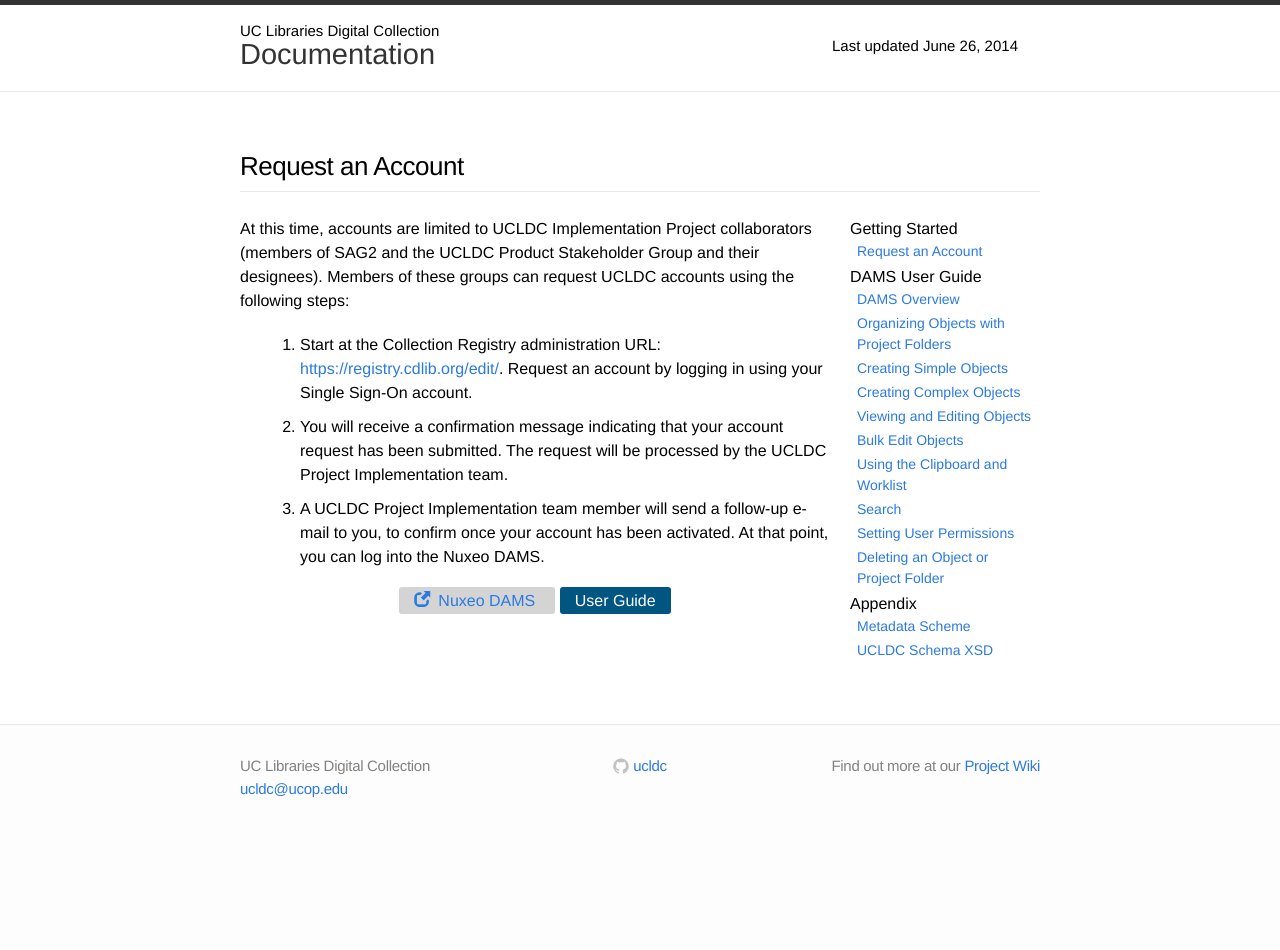
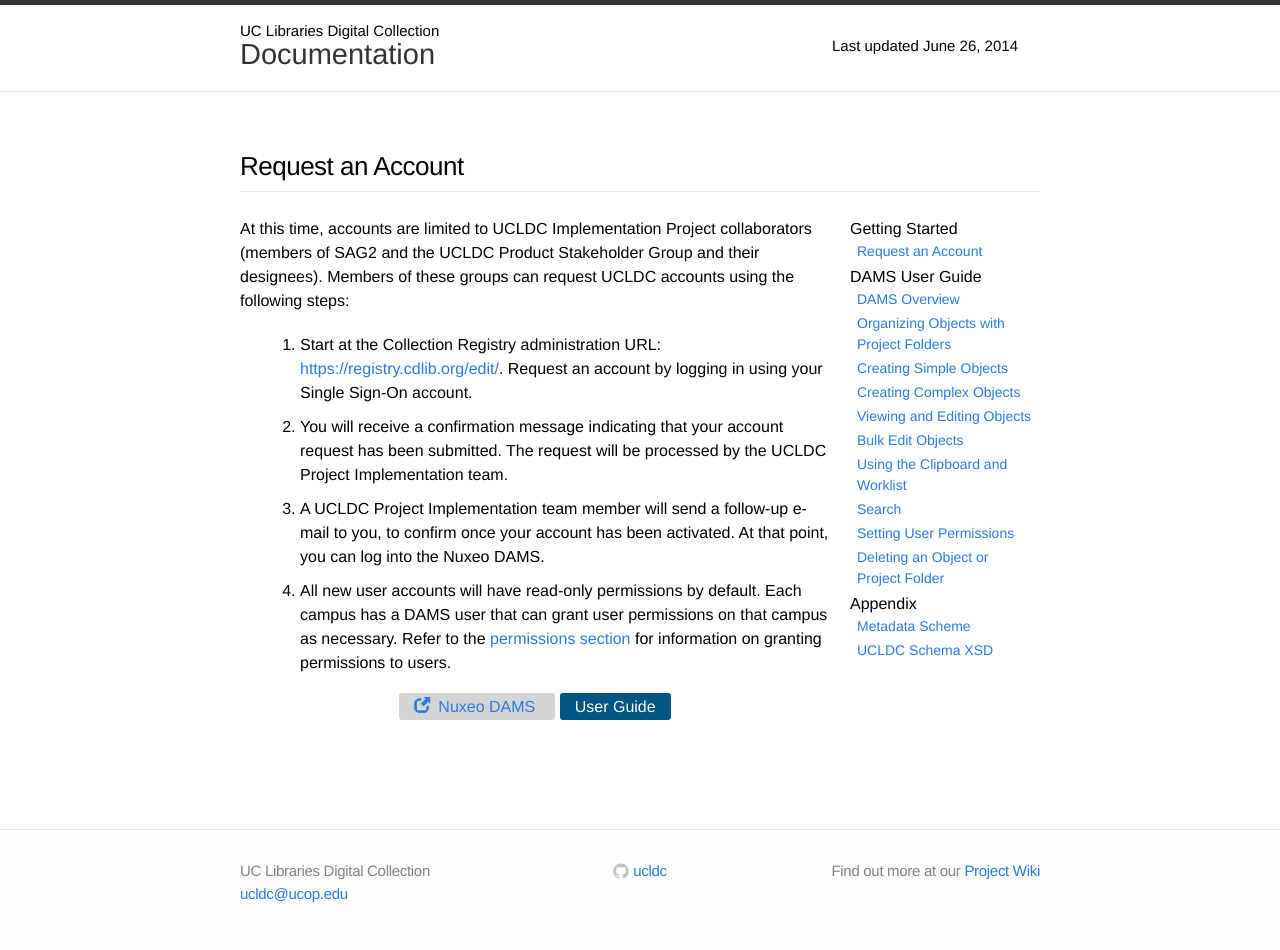
Before and after one commit to ucldc/ucldc-docs, a Jekyll site: the page built from docs/create-account.md, in a window 1280 px wide. Built offline with Jekyll 4.4.1, drawn with Linux system fonts in a browser that asks for light colours; nearby versions of some CDN libraries; before the commit the page ends 900 px from its top, so only the background shows below that.

Commit message:
Added a step four indicating that all new users will be read-only by default.

```diff
--- a/docs/create-account.md
+++ b/docs/create-account.md
@@ -12,6 +12,8 @@
 
 3. A UCLDC Project Implementation team member will send a follow-up e-mail to you, to confirm once your account has been activated. At that point, you can log into the Nuxeo DAMS.
 
+4. All new user accounts will have read-only permissions by default. Each campus has a DAMS user that can grant user permissions on that campus as necessary. Refer to the [permissions section]({{ site.url }}{{ site.baseurl }}/docs/dams/permissions/) for information on granting permissions to users.
+
 <p style="text-align: center">
   <a class="button" target="_blank" href="https://nuxeo.cdlib.org/nuxeo/" style="margin-right: 5px;">
     <span class="glyphicon glyphicon-new-window" style="margin-right: 8px;"></span>Nuxeo DAMS
```
